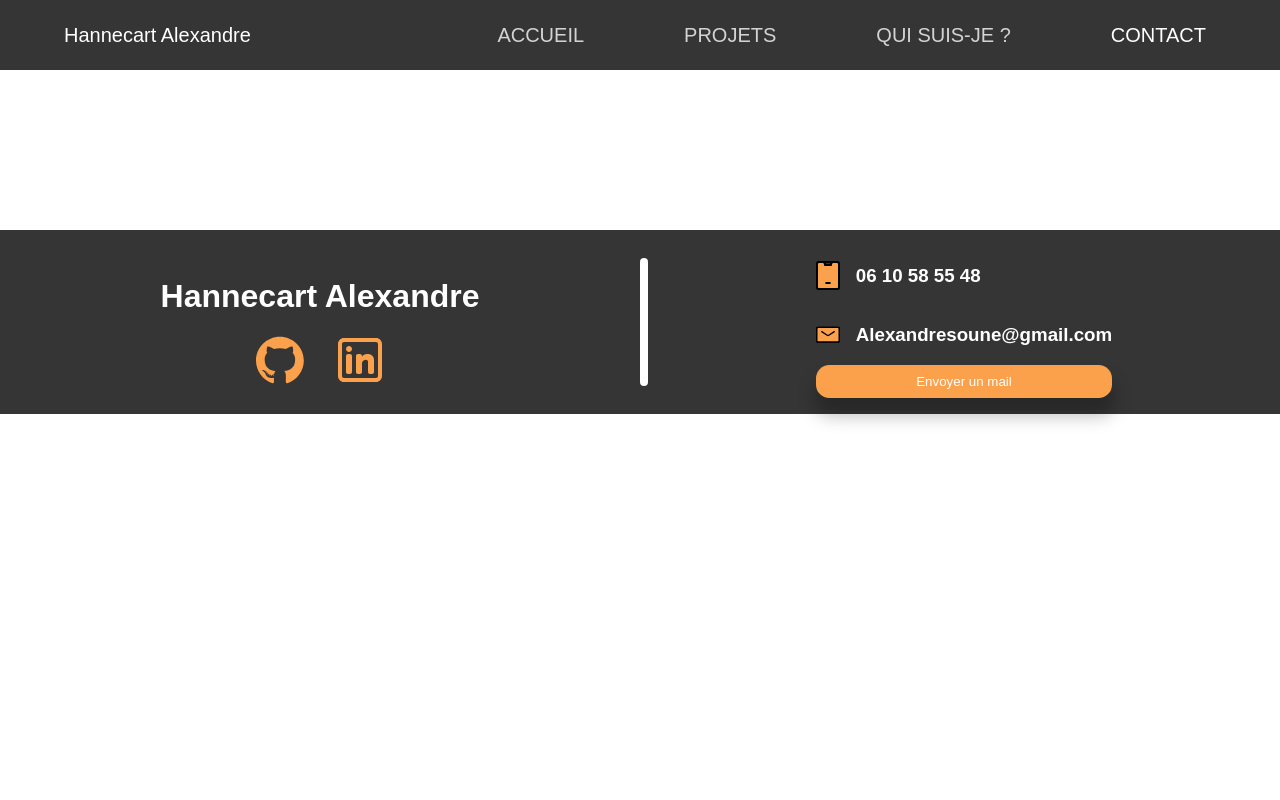
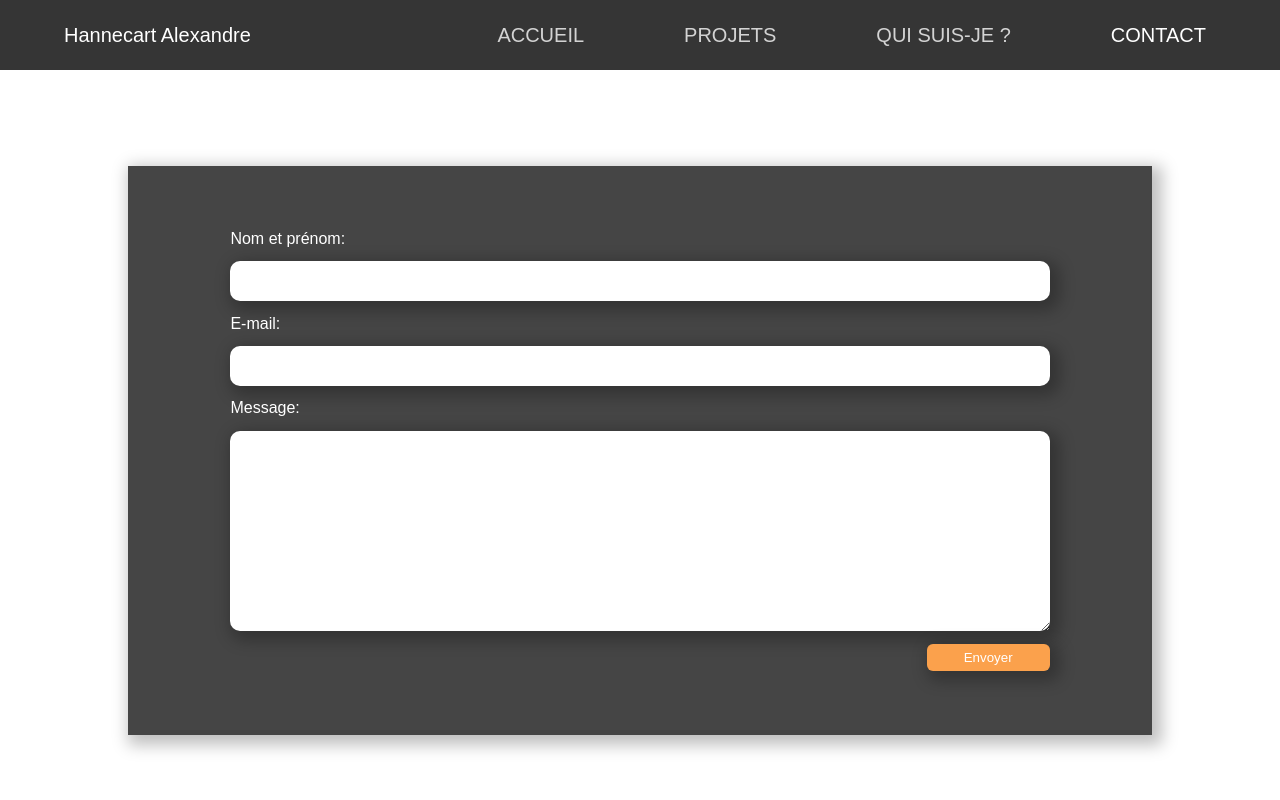
Before and after one commit to Atuyto/e-portfolio, a plain HTML site: page contact.html in a window 1280 px wide. Shown: the top 800 px of the page. Drawn offline with Linux system fonts and the light colour scheme.

Commit message:
contact fait

```diff
--- a/Controler.js
+++ b/Controler.js
@@ -28,9 +28,6 @@ progressBars.forEach(bar => {
 });
 
 
-
-
-
 function toggleMenu() {
     let navbarMenu = document.querySelector('.navbar .menu');
 
--- a/contact.css
+++ b/contact.css
@@ -79,6 +79,76 @@
 
 }
 
+#contact {
+    width: 80%;
+    background-color: #454545;
+    margin-top: 6em;
+    margin-left: auto;
+    margin-right: auto;
+    box-shadow: 5px 5px 15px 5px rgba(0,0,0,0.25);
+}
+
+#contact form{
+    display: flex;
+    flex-direction: column;
+    width: 80%;
+    margin: auto;
+    padding: 4em;
+    height: fit-content;
+}
+
+#contact form label{
+    display: flex;
+    flex-direction: column;
+    margin: auto;
+    color: white;
+    width: 100%;
+    font-family: "imprima", sans-serif;
+}
+
+#contact form label input{
+    box-sizing: border-box;
+    width: 100%;
+    height: 3em;
+    padding-left: 10px;
+    margin-top: 1em;
+    margin-bottom: 1em;
+    font-family: "imprima", sans-serif;
+    border-radius: 10px;
+    border: none;
+    box-shadow: 5px 5px 15px 5px rgba(0,0,0,0.25);
+}
+
+#contact form label textarea{
+    box-sizing: border-box;
+    width: 100%;
+    border-radius: 10px;
+    border: none;
+    max-height: 45%;
+    height: 15em;
+    margin-top: 1em;
+    margin-bottom: 1em;
+    font-family: "imprima", sans-serif;
+    padding: 10px;
+    box-shadow: 5px 5px 15px 5px rgba(0,0,0,0.25);
+}
+
+#contact button{
+    display: flex;
+    margin-left: auto;
+    width: 15%;
+    justify-content: center;
+    align-items: center;
+    background-color: #FBA14C;
+    color: white;
+    font-family: "imprima", sans-serif;
+    border: none;
+    border-radius: 6px;
+    height: 2em;
+    box-shadow: 5px 5px 15px 5px rgba(0,0,0,0.25);
+}
+
+
 @media screen and (max-width: 1200px) {
 
     .container-mail .container-head input{
@@ -127,3 +197,14 @@
         width: 70px;
     }
 }
+
+
+@media (max-width: 600px) {
+    #contact form{
+        width: 60%;
+    }
+
+    #contact button{
+        width: 100%;
+    }
+}
--- a/contact.html
+++ b/contact.html
@@ -6,7 +6,7 @@
     <link href="style.css" rel="stylesheet">
     <link href="contact.css" rel="stylesheet">
     <link href='https://fonts.googleapis.com/css?family=Luckiest Guy' rel='stylesheet'>
-    <script src="Controler.js"></script>
+    <script defer src="Controler.js"></script>
     <meta name="viewport" content="width=device-width, initial-scale=1.0">
 </head>
 <body>
@@ -31,6 +31,32 @@
             </ul>
         </div>
     </nav>
+
+
+    <div id="contact">
+
+        <form id="formulaire-contact" action="https://formspree.io/f/mbjnaqey" method="post">
+
+            <label>
+                Nom et prénom:
+                <input type="text" name="nom">
+            </label>
+
+            <label>
+                E-mail:
+                <input type="email" name="email">
+            </label>
+
+            <label>
+                Message:
+                <textarea type="text" name="message"></textarea>
+            </label>
+
+            <button type="submit">Envoyer</button>
+
+        </form>
+
+    </div>
 
     <footer>
         <div id="left">
```
